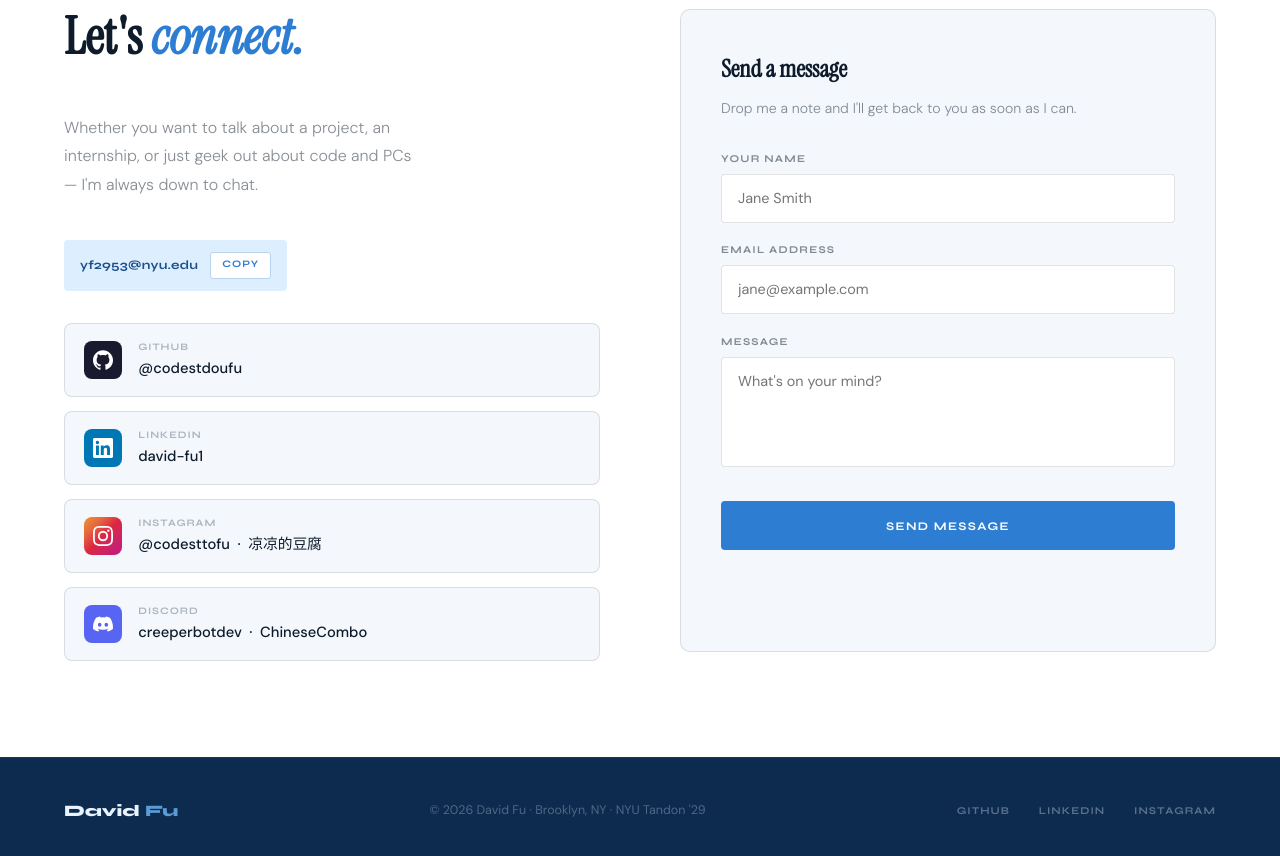
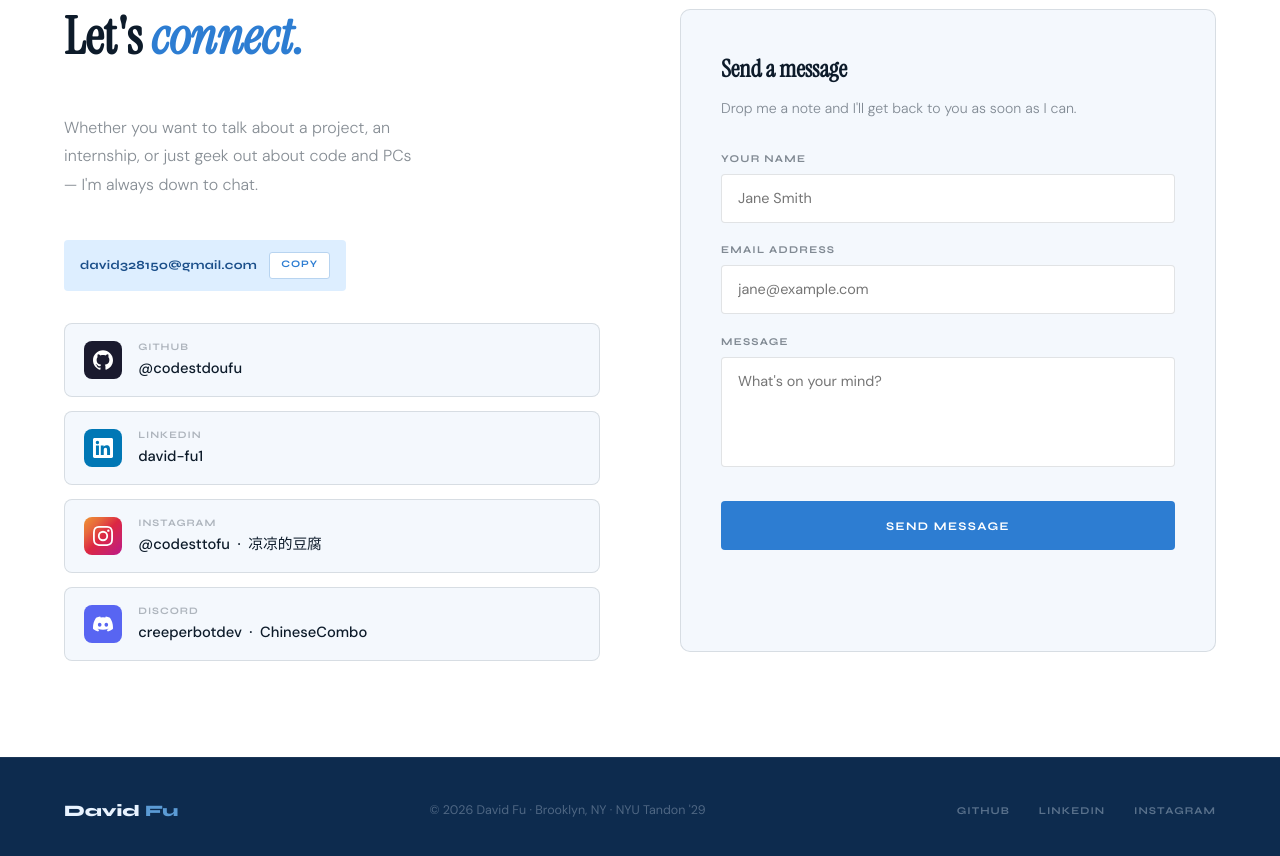
Before and after one commit to codestdoufu/codestdoufu.github.io, a plain HTML site: page index.html in a window 1280 px wide. Shown: the part 6075-6931 px from the top of the page. Drawn offline with Linux system fonts and the light colour scheme.

Commit message:
Update index.html

```diff
--- a/index.html
+++ b/index.html
@@ -473,7 +473,7 @@
         <h2 class="section-title">Let's <em>connect.</em></h2>
         <p class="contact-intro">Whether you want to talk about a project, an internship, or just geek out about code and PCs — I'm always down to chat.</p>
         <div class="copy-email-row">
-          <span>yf2953@nyu.edu</span>
+          <span>david328150@gmail.com</span>
           <button class="copy-btn" id="copy-email-btn">Copy</button>
         </div>
         <div class="social-links">
```
